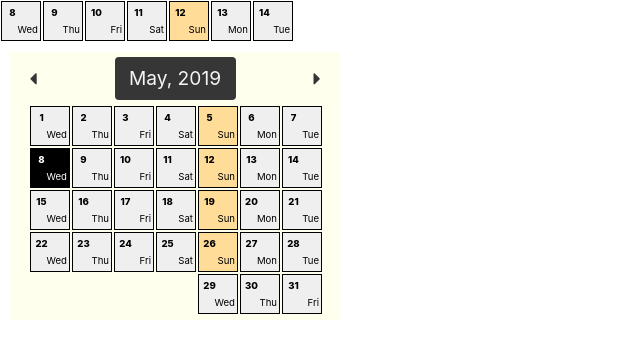
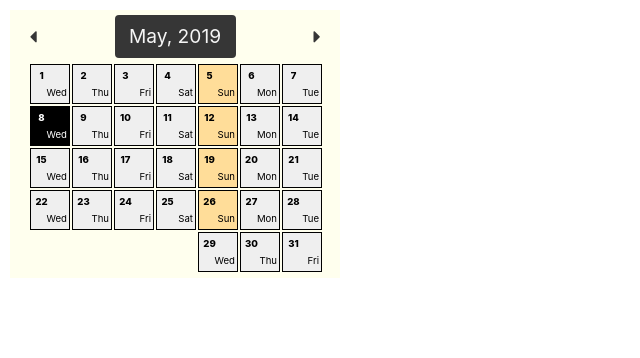
Before and after one commit to surajsharma/Calendar, a React (Create React App) app: page / in a window 1280 px wide. Shown: the top 358 px of the page, without its empty margins (0-640 px from the left). Built offline with nearby package versions, Linux system fonts and the light colour scheme.

Commit message:
feb not working

```diff
--- a/public/index.html
+++ b/public/index.html
@@ -34,7 +34,6 @@
 		You need to enable JavaScript to run this app.
 	</noscript>
 	<div id="root"></div>
-  <script src="https://momentjs.com/downloads/moment.min.js"></script>
 
 	<!--
       This HTML file is a template.
--- a/src/App.js
+++ b/src/App.js
@@ -5,7 +5,6 @@
 import React from "react";
 import "./styles.css";
 import Month from "./components/Month"
-import Week from "./components/Week"
 
 export default class App extends React.Component {
   constructor(props) {
@@ -19,8 +18,7 @@ export default class App extends React.Component {
   render() {
     return (
       <div>
-        <Week year={this.state.cYear} month={this.state.cMonth} today={this.state.today}/>
-        <Month year={this.state.cYear} month={this.state.cMonth} today={this.state.today}/>
+       <Month year={this.state.cYear} month={this.state.cMonth} today={this.state.today}/>
       </div>
     );
   }
--- a/src/components/Month.js
+++ b/src/components/Month.js
@@ -1,9 +1,10 @@
-import React from "react";
-import Day from "./Day"
+import React from "react"
+import Week from "./Week"
 
 export default class Month extends React.Component {
   constructor(props) {
-    super(props);
+    super(props)
+
     this.state = {
       firstDay: new Date(this.props.year, this.props.month).getDay(),
       numDays: 32 - new Date(this.props.year, this.props.month, 32).getDate(),
@@ -82,8 +83,6 @@ export default class Month extends React.Component {
   }
 
   render() {
-    let days = this.state.rDays
-    let today = this.state.today
     var selectedMonthName = this.months[this.state.monthDisplay]
 
     return (
@@ -96,24 +95,12 @@ export default class Month extends React.Component {
           <button onClick={this.nextMonth} className="button fa fa-caret-right" aria-hidden="true"></button>
         </div>
           <div className="monthdays">
-            {days.map(item => (
-              <Day  today={today}
-                    isToday={ item.dd+1===today.dd &&
-                              this.state.monthDisplay === today.mm &&
-                              this.state.yearDisplay === today.yyyy}
-                    month={this.state.monthDisplay}
-                    year={this.state.yearDisplay}
-                    date={item.dd + 1}
-                    key={item.dd}
-		    dayName ={this.getDayName(	item.dd,
-			    			this.state.monthDisplay,
-			    			this.state.yearDisplay,
-			    			"en-US",
-			    			"short" )}
-
-		    />
-	    ))}
-          </div>
+           <Week year={this.state.yearDisplay} month={this.state.monthDisplay} today={this.props.today} numWeek={1}/>
+           <Week year={this.state.yearDisplay} month={this.state.monthDisplay} today={this.props.today} numWeek={2}/>
+           <Week year={this.state.yearDisplay} month={this.state.monthDisplay} today={this.props.today} numWeek={3}/>
+           <Week year={this.state.yearDisplay} month={this.state.monthDisplay} today={this.props.today} numWeek={4}/>
+           <Week year={this.state.yearDisplay} month={this.state.monthDisplay} today={this.props.today} numWeek={5}/>
+         </div>
       </div>
     );
   }
--- a/src/components/Week.js
+++ b/src/components/Week.js
@@ -2,40 +2,22 @@ import React from "react"
 import Day from "./Day"
 
 export default class Week extends React.Component{
-
    constructor(props) {
     super(props);
     this.state = {
       firstDay: new Date(this.props.year, this.props.month).getDay(),
       numDays: 32 - new Date(this.props.year, this.props.month, 32).getDate(),
-      rDays: [],
       today: {dd:null, mm:null, yyyy:null, name:null},
       monthDisplay:this.props.month,
       yearDisplay:this.props.year
     }
-
-    this.months = [
-	    "January",
-	    "February",
-	    "March",
-	    "April",
-	    "May",
-	    "June",
-	    "July",
-	    "August",
-	    "September",
-	    "October",
-	    "November",
-	    "December" ];
-
-
   }
 
   componentDidMount() {
-    let dd = this.props.today.getDate();
-    let mm = this.props.today.getMonth();
-    let yyyy = this.props.today.getFullYear();
-    let name = this.props.today.getDay();
+    let dd = this.props.numWeek === 1 ? 1 : (((this.props.numWeek* 7)-6))
+    let mm = this.state.monthDisplay
+    let yyyy = this.state.yearDisplay
+    let name = this.props.today.getDay()
     // this.state.m.daysInMonth(this.state.monthDisplay, this.state.monthDisplay);
     this.setState({ today: {dd:dd, mm:mm, yyyy: yyyy, name: name} });
   }
@@ -43,11 +25,10 @@ export default class Week extends React.Component{
   getWeekDays = (locale, year, month, date, longShort) => {
     const baseDate = new Date(Date.UTC(year,month, date)) // just a Monday
     let weekDays = []
-
-    for(let i = 0; i < 7; i++)
+    let show = this.state.numDays-date > 7 ? 7 :this.state.numDays-date+1
+    for(let i = date; i < show+date; i++)
     {
         weekDays.push(baseDate.toLocaleDateString(locale, { weekday: longShort }));
-
 	baseDate.setDate(baseDate.getDate() + 1);
 
     }
@@ -55,24 +36,25 @@ export default class Week extends React.Component{
   }
 
   getBaseDate = (locale, year, month, date) => {
-	  return new Date(Date.UTC(year, month, date)) //just a 01
+	  return new Date(year, month, date).getDate()
+	  //just a 01
   }
 
   render(){
-	  let weekDays = this.getWeekDays('en-US',this.state.today.yyyy,this.state.today.mm,this.state.today.dd,"short");
-	  let baseDate = this.getBaseDate('en-US',this.state.today.yyyy,this.state.today.mm,this.state.today.dd)
 
+	  let baseDate = this.getBaseDate('en-US', this.props.year, this.props.month, this.state.today.dd)
+	  let weekDays = this.getWeekDays('en-US',this.props.year,this.props.month, baseDate, "short")
 	  return (<div className="week">{
 		  weekDays.map((item, index) => (<Day	today={this.state.today}
 			  				isWeek={true}
 							dayName={item}
-                  		 			isToday={ item.dd+1===this.state.today.dd
-							  && this.state.monthDisplay === this.state.today.mm
-							  && this.state.yearDisplay === this.state.today.yyyy }
+                  		 			isToday={ baseDate + index === this.props.today.getDate()
+								  && this.state.monthDisplay === this.props.month
+								  && this.state.yearDisplay === this.props.year }
                     				 	month={this.state.monthDisplay}
                     				 	year={this.state.yearDisplay}
-                    		 		 	date={baseDate.getDate() + index}
-                    		 		 	key={item}
+                    		 		 	date={baseDate + index}
+                    		 		 	key={index}
 			  				sunday={item  === 'Sun' ? true : false }
 			  			/>))
 	 	 }</div>)
```
